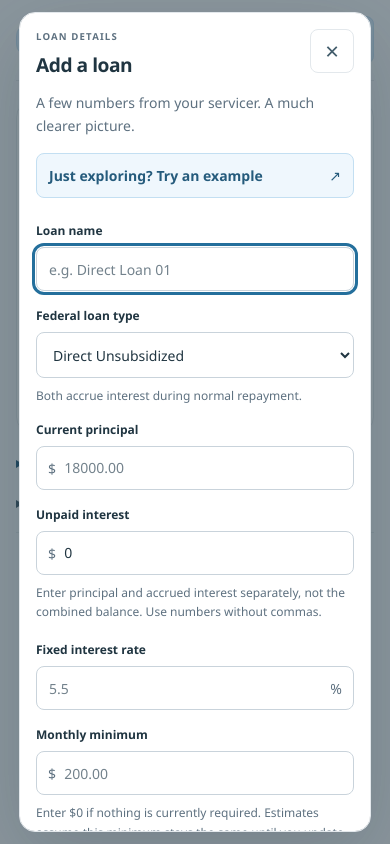
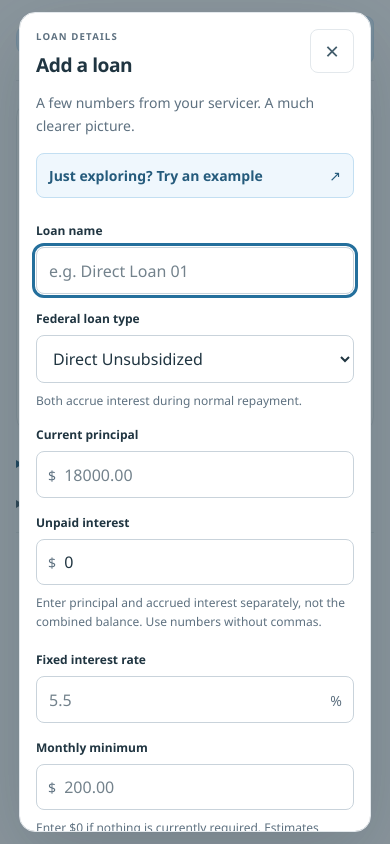
Before and after one commit to nricaldi/loan-killer, a Vue app: page / in a window 390 px wide. Both pictures are taken after a click on the button "+ Add loan". Built offline with nearby package versions, Linux system fonts and the light colour scheme.

Commit message:
fix(mobile): prevent zoom when focusing form fields

```diff
--- a/src/components/LoanForm.vue
+++ b/src/components/LoanForm.vue
@@ -268,5 +268,9 @@ input[aria-invalid='true'], select[aria-invalid='true'] { border-color: var(--da
 .form-actions { display: flex; align-items: center; gap: var(--space-4); }
 .primary-button { flex: 1; display: flex; align-items: center; justify-content: space-between; gap: var(--space-3); }
 .form-footnote { margin: var(--space-3) 0 0; text-align: center; color: var(--text-muted); font-size: var(--font-xs); }
+@media (max-width: 60rem) {
+  /* iOS Safari zooms focused fields when their text is smaller than 16px. */
+  input, select, .date-row input { font-size: var(--font-md); }
+}
 @media (max-width: 25rem) { .loan-panel { padding: var(--space-4); } .field-row { grid-template-columns: 1fr; gap: 0; } }
 </style>
--- a/src/components/LoanPaymentChip.vue
+++ b/src/components/LoanPaymentChip.vue
@@ -58,4 +58,8 @@ label { font-size: var(--font-xs); color: var(--text-secondary); white-space: no
 input { width: 100%; min-height: 2.75rem; padding: var(--space-2) var(--space-2) var(--space-2) 1.3rem; background: var(--surface); color: var(--text); border: 1px solid var(--border-strong); border-radius: var(--radius-sm); font-size: var(--font-sm); font-variant-numeric: tabular-nums; }
 input[aria-invalid='true'] { border-color: var(--danger); }
 .field-error { margin: var(--space-2) 0 0; font-size: var(--font-xs); color: var(--danger); line-height: 1.5; }
+@media (max-width: 60rem) {
+  /* iOS Safari zooms focused fields when their text is smaller than 16px. */
+  input { font-size: var(--font-md); }
+}
 </style>
--- a/src/components/PaymentSimulator.vue
+++ b/src/components/PaymentSimulator.vue
@@ -241,5 +241,9 @@ input[type='range'] { display: block; width: 100%; min-height: 2.5rem; margin: v
 .field-error { color: var(--danger); font-size: var(--font-xs); line-height: 1.7; margin: var(--space-2) 0 0; }
 .date-warning { background: var(--blue-light); border: 1px solid var(--blue-border); border-radius: var(--radius-sm); padding: var(--space-3) var(--space-4); color: var(--text-secondary); font-size: var(--font-xs); line-height: 1.8; }
 .simulator-footnote { margin: var(--space-5) 0 0; padding-top: var(--space-4); border-top: 1px solid var(--border); }
-@media (max-width: 60rem) { .payment-workspace.has-chart { grid-template-columns: 1fr; } }
+@media (max-width: 60rem) {
+  .payment-workspace.has-chart { grid-template-columns: 1fr; }
+  /* iOS Safari zooms focused fields when their text is smaller than 16px. */
+  input:not([type='range']), select { font-size: var(--font-md); }
+}
 </style>
```
